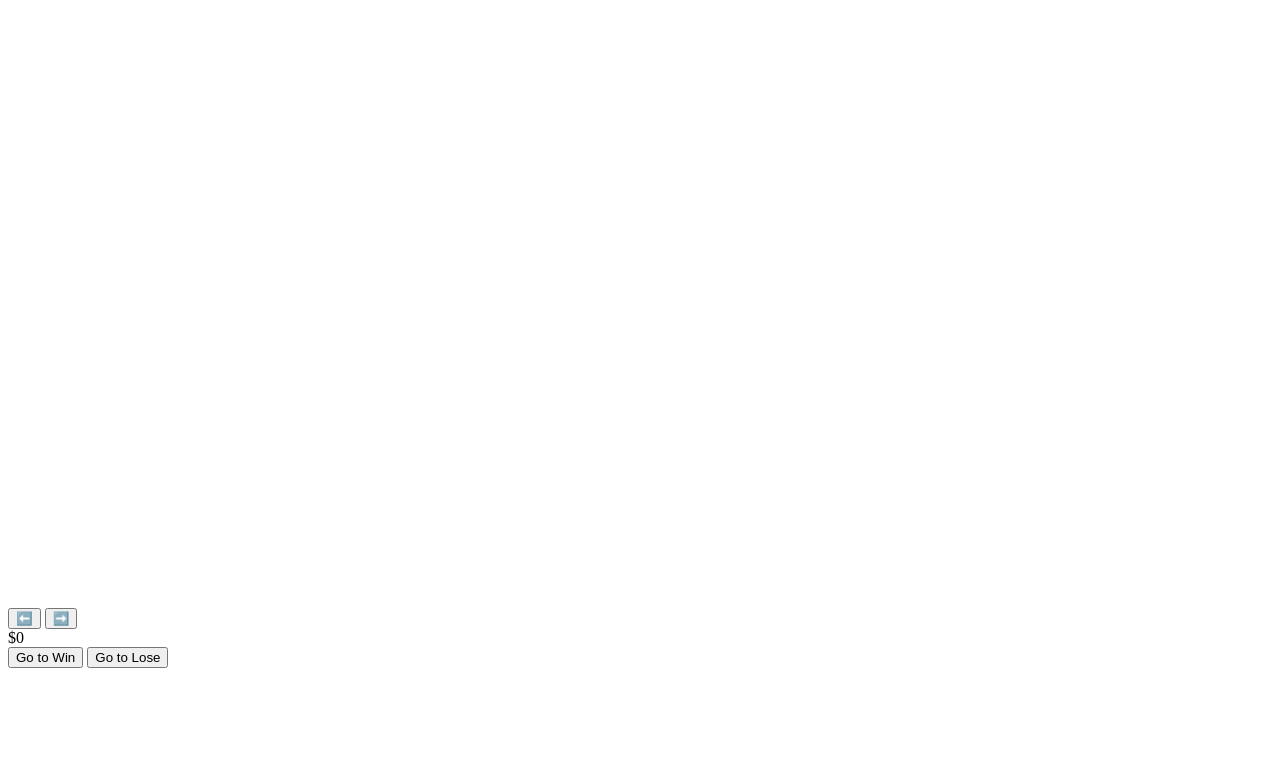
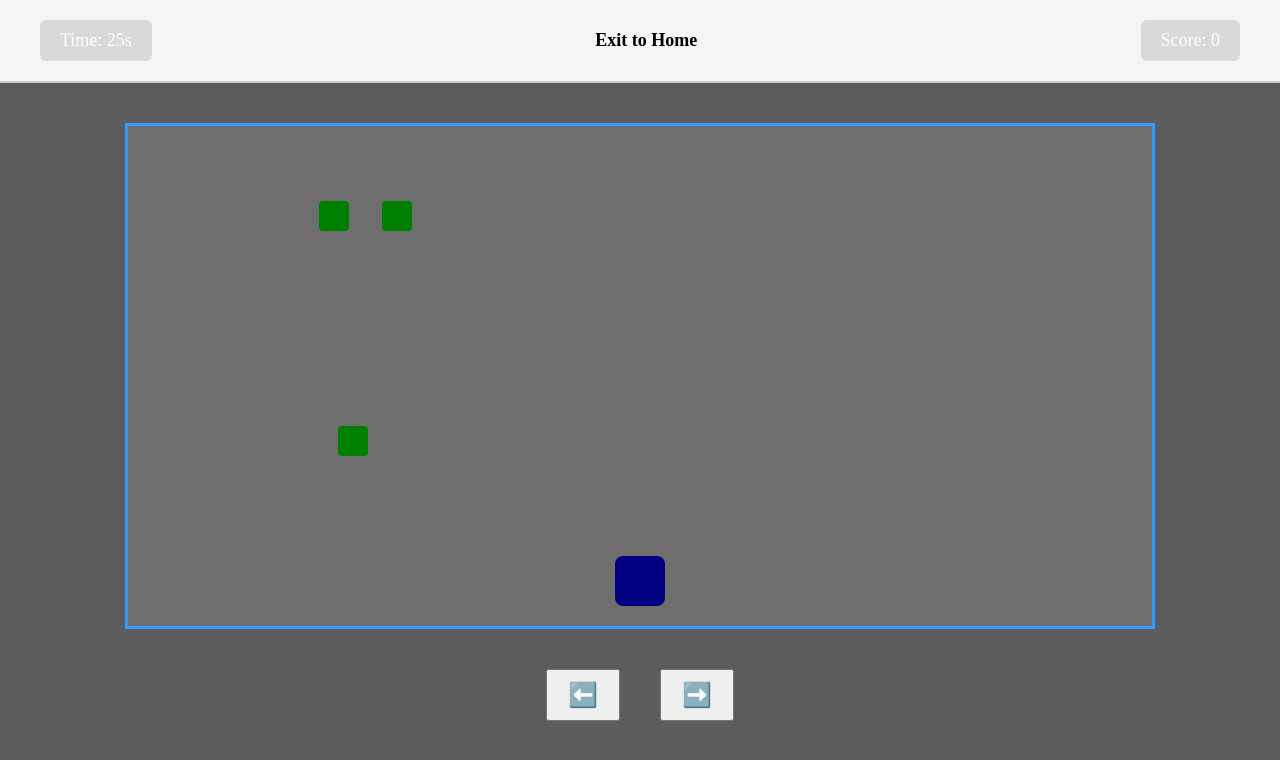
Before and after one commit to starannu/cashcatcher, a plain HTML site: page game.html in a window 1280 px wide. Drawn offline with Linux system fonts and the light colour scheme.

Commit message:
new update

```diff
--- a/game.html
+++ b/game.html
@@ -1,16 +1,27 @@
+<!DOCTYPE html>
+<html lang="en">
+<head>
+  <meta charset="UTF-8" />
+  <title>Cash Catcher – Game</title>
+  <link rel="stylesheet" href="styles.css" />
+</head>
 <body>
-    <canvas id="gameCanvas" width="400" height="600"></canvas>
-    <div id="controls">
-      <button id="left-arrow">⬅️</button>
-      <button id="right-arrow">➡️</button>
-    </div>
-    <div id="score">$0</div>
+  <div class="game-header">
+    <div id="timer">Time: 30s</div>
+    <a class="exit-link" href="index.html">Exit to Home</a>
+    <div id="score">Score: 0</div>
+  </div>
 
-    <!-- Temporary Dev Buttons -->
-    <div class="dev-buttons">
-      <button onclick="window.location.href='win.html'">Go to Win</button>
-      <button onclick="window.location.href='lose.html'">Go to Lose</button>
-    </div>
+  <div class="game-area">
+    <div id="money-container"></div>
+    <div id="trump"></div>
+  </div>
 
-    <script src="script.js"></script>
-  </body>
+  <div class="controls">
+    <button id="left-arrow">⬅️</button>
+    <button id="right-arrow">➡️</button>
+  </div>
+
+  <script src="script.js"></script>
+</body>
+</html>
--- a/script.js
+++ b/script.js
@@ -0,0 +1,119 @@
+
+const trump = document.getElementById("trump");
+const moneyContainer = document.getElementById("money-container");
+const leftArrow = document.getElementById("left-arrow");
+const rightArrow = document.getElementById("right-arrow");
+const scoreDisplay = document.getElementById("score");
+const timerDisplay = document.getElementById("timer");
+let timeLeft = 30;
+let gameEnded = false;
+
+let score = 0;
+let velocity = 5;
+let moveDirection = 0;
+
+// Move Trump
+function gameLoop() {
+  let trumpPos = trump.offsetLeft;
+
+  if (moveDirection === -1 && trumpPos > 0) {
+    trump.style.left = trumpPos - velocity + "px";
+  }
+  if (moveDirection === 1 && trumpPos < window.innerWidth - trump.offsetWidth) {
+    trump.style.left = trumpPos + velocity + "px";
+  }
+
+  requestAnimationFrame(gameLoop);
+}
+
+// Start the game loop
+gameLoop();
+
+// Start the timer
+const timerInterval = setInterval(() => {
+  timeLeft--;
+  timerDisplay.textContent = "Time: " + timeLeft + "s";
+
+  if (timeLeft <= 0) {
+    clearInterval(timerInterval);
+    gameEnded = true;
+    // Example: decide win or lose based on score
+  if (score >= 10) {
+    window.location.href = "win.html";
+  } else {
+    window.location.href = "lose.html";
+  }
+  }
+}, 1000);
+
+// Start spawning money every 1.5s
+setInterval(spawnMoney, 1500);
+
+
+// Spawn Money
+function spawnMoney() {
+if (gameEnded) return;
+
+  const money = document.createElement("div");
+  money.classList.add("money");
+
+  const x = Math.random() * (window.innerWidth - 30);
+  money.style.left = x + "px";
+
+  moneyContainer.appendChild(money);
+
+  let y = 0;
+  const fallInterval = setInterval(() => {
+    y += 3;
+    money.style.top = y + "px";
+
+    const moneyRect = money.getBoundingClientRect();
+    const trumpRect = trump.getBoundingClientRect();
+
+    if (
+      moneyRect.bottom >= trumpRect.top &&
+      moneyRect.right >= trumpRect.left &&
+      moneyRect.left <= trumpRect.right &&
+      moneyRect.top <= trumpRect.bottom
+    ) {
+      score++;
+      scoreDisplay.textContent = "Score: " + score;
+      money.remove();
+      clearInterval(fallInterval);
+    }
+
+    if (y > window.innerHeight) {
+      money.remove();
+      clearInterval(fallInterval);
+    }
+  }, 20);
+}
+
+// Mouse Movement
+document.addEventListener("mousemove", (e) => {
+    const mouseX = e.clientX;
+    const trumpWidth = trump.offsetWidth;
+    let newLeft = mouseX - trumpWidth / 2;
+
+    // Clamp within screen bounds
+    newLeft = Math.max(0, Math.min(newLeft, window.innerWidth - trumpWidth));
+    trump.style.left = newLeft + "px";
+  });
+
+
+// Arrow Button Events
+leftArrow.addEventListener("mousedown", () => (moveDirection = -1));
+rightArrow.addEventListener("mousedown", () => (moveDirection = 1));
+
+leftArrow.addEventListener("mouseup", () => (moveDirection = 0));
+rightArrow.addEventListener("mouseup", () => (moveDirection = 0));
+
+// For touch devices
+leftArrow.addEventListener("touchstart", () => (moveDirection = -1));
+rightArrow.addEventListener("touchstart", () => (moveDirection = 1));
+leftArrow.addEventListener("touchend", () => (moveDirection = 0));
+rightArrow.addEventListener("touchend", () => (moveDirection = 0));
+
+// Start
+gameLoop();
+setInterval(spawnMoney, 1500);
--- a/styles.css
+++ b/styles.css
@@ -1,50 +1,58 @@
 
-/* This is a comment in CSS */
+/* stylesheet */
 
+/* Home Page Styling */
 body {
+  margin: 0;
+  background-color: #5c5c5c;
   font-family: 'Instrument Serif', serif;
-  background: white;
-  margin: 0;
-  padding: 0;
+  color: white;
   text-align: center;
 }
 
-.home-page {
-  text-align: center;
-  padding: 80px 20px;
-  font-family: 'Instrument Serif', serif;
+.home-wrapper {
+  padding: 100px 20px;
+  max-width: 800px;
+  margin: 0 auto;
 }
 
-.home-title {
-  font-size: 48px;
-  margin-bottom: 10px;
+.cash-catcher-title {
+  font-size: 64px;
+  font-weight: bold;
+  text-shadow: 4px 4px #00284d;
+  margin-bottom: 40px;
+  transform: rotate(-6deg);
+  display: inline-block;
 }
 
-.home-subtitle {
-  font-size: 18px;
-  margin-bottom: 40px;
+.home-tagline {
+  font-size: 20px;
+  line-height: 1.6;
+  margin-bottom: 60px;
 }
 
-.home-description {
-  font-size: 18px;
-  max-width: 600px;
-  margin: 0 auto 50px auto;
-  line-height: 1.6;
+.home-buttons .home-link {
+  display: block;
+  font-size: 28px;
+  color: white;
+  text-shadow: 2px 2px #00284d;
+  text-decoration: none;
+  margin: 10px 0;
+  transition: transform 0.2s ease;
 }
 
-.start-button {
-  font-size: 22px;
-  padding: 12px 30px;
-  background-color: #d9d9d9;
-  border: none;
-  cursor: pointer;
-  font-family: 'Instrument Serif', serif;
-  transition: background-color 0.3s ease;
+.home-link:hover {
+  transform: scale(1.05);
+  color: #f0f0f0;
 }
 
-.start-button:hover {
-  background-color: #c4c4c4;
+.home-footer {
+  margin-top: 100px;
+  font-size: 14px;
+  color: #e0e0e0;
 }
+
+
 
 /* -------------------------------Styling for the Character Selection Page */
 .character-page {
@@ -173,36 +181,82 @@ body {
   background-color: #c0c0c0;
 }
 
+/* --------------------------------------------- Game Page Styling --- */
 
 
-/* -------------------------------------- Win Page Styles --- */
-.win-card {
+/* Header with timer, score, and exit */
+.game-header {
+  display: flex;
+  justify-content: space-between;
+  align-items: center;
+  padding: 20px 40px;
+  font-size: 18px;
+  background-color: #f5f5f5;
+  border-bottom: 2px solid #ccc;
+}
+
+#timer, #score {
   background-color: #d9d9d9;
-  padding: 60px 40px;
-  margin: 100px auto;
-  width: 70%;
-  max-width: 600px;
-  text-align: center;
-  font-family: 'Instrument Serif', serif;
-  font-size: 20px;
+  padding: 10px 20px;
+  border-radius: 6px;
+}
+
+.exit-link {
+  color: black;
+  text-decoration: none;
+  font-weight: bold;
+}
+
+.exit-link:hover {
+  text-decoration: underline;
+}
+
+/* Game play area */
+.game-area {
+  margin: 40px auto;
+  width: 80%;
+  height: 500px;
+  background-color: #6e6e6e;
+  position: relative;
+  border: 3px solid #3399ff;
+  overflow: hidden;
+}
+
+/* Player block (Trump) */
+#trump {
+  width: 50px;
+  height: 50px;
+  background-color: navy;
+  position: absolute;
+  bottom: 20px;
+  left: 50%;
+  transform: translateX(-50%);
   border-radius: 8px;
 }
 
-.collect-button {
-  margin-top: 30px;
-  padding: 10px 20px;
-  background-color: #f5c5c5;
-  font-size: 20px;
-  border: none;
-  cursor: pointer;
-  font-family: 'Instrument Serif', serif;
-  transition: background-color 0.3s ease;
+/* Falling money blocks */
+.money {
+  width: 30px;
+  height: 30px;
+  background-color: green;
+  position: absolute;
+  top: 0;
+  border-radius: 4px;
 }
 
-.collect-button:hover {
-  background-color: #e5a9a9;
+/* Controls at bottom */
+.controls {
+  display: flex;
+  justify-content: center;
+  margin-top: 20px;
 }
 
+.controls button {
+  padding: 10px 20px;
+  margin: 0 20px;
+  font-size: 24px;
+  cursor: pointer;
+}
 
 /* ----------------------------------- Dev Buttons on Game Page --- */
 .dev-buttons {
```
Also changed, not shown: index.html (+16 -10 lines).
